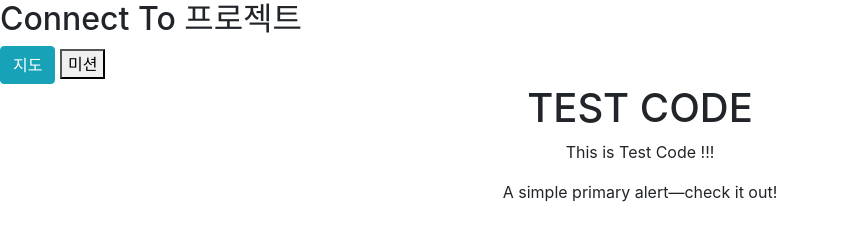
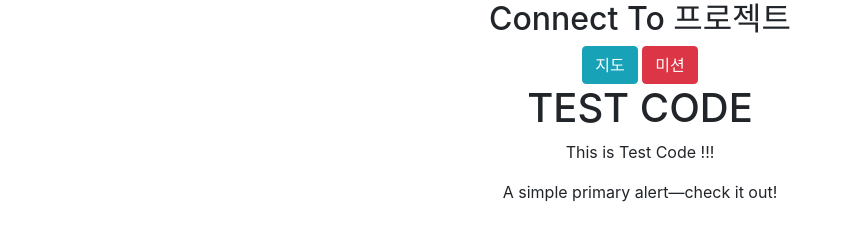
Before and after one commit to rewhwan/jshalomdaniel, a plain HTML site: page index.html in a window 1280 px wide. Shown: the whole page, without its empty margins (0-853 px from the left). Drawn offline with nearby package versions, Linux system fonts and the light colour scheme.

Commit message:
-이미지 파일 추가 & CSS파일 적용 & 랜딩페이지 수정

```diff
--- /dev/null
+++ b/app/stylesheet/connect_to.css
@@ -0,0 +1,6 @@
+.body-background {
+    -webkit-background-size: 100% 100%;
+    -moz-background-size: 100% 100%;
+    -o-background-size: 100% 100%;
+    background-size: cover;
+}
--- a/index.html
+++ b/index.html
@@ -4,25 +4,34 @@
 <head>
     <meta charset="UTF-8">
     <title>2020 다니엘청년부 Connect To</title>
+
     <!--부트스트랩 CSS-->
     <link rel="stylesheet" href="https://stackpath.bootstrapcdn.com/bootstrap/4.4.1/css/bootstrap.min.css" integrity="sha384-Vkoo8x4CGsO3+Hhxv8T/Q5PaXtkKtu6ug5TOeNV6gBiFeWPGFN9MuhOf23Q9Ifjh" crossorigin="anonymous">
+
     <!--부트스트랩 JS-->
     <script src="https://code.jquery.com/jquery-3.4.1.slim.min.js" integrity="sha384-J6qa4849blE2+poT4WnyKhv5vZF5SrPo0iEjwBvKU7imGFAV0wwj1yYfoRSJoZ+n" crossorigin="anonymous"></script>
     <script src="https://cdn.jsdelivr.net/npm/popper.js@1.16.0/dist/umd/popper.min.js" integrity="sha384-Q6E9RHvbIyZFJoft+2mJbHaEWldlvI9IOYy5n3zV9zzTtmI3UksdQRVvoxMfooAo" crossorigin="anonymous"></script>
     <script src="https://stackpath.bootstrapcdn.com/bootstrap/4.4.1/js/bootstrap.min.js" integrity="sha384-wfSDF2E50Y2D1uUdj0O3uMBJnjuUD4Ih7YwaYd1iqfktj0Uod8GCExl3Og8ifwB6" crossorigin="anonymous"></script>
+
+    <!-- CSS 파일 호출 -->
+    <link rel="stylesheet" type="text/css" href="app/stylesheet/connect_to.css">
+
 </head>
 
 <body>
-    <h2>Connect To 프로젝트</h2>
-    <button class="btn btn-info" name="지도">지도</button>
-    <button name="지도" onclick="location.href = ''">미션</button>
+    <div class="body-background">
+        <h2 class="text-center">Connect To 프로젝트</h2>
+        <div class="text-center">
+            <button class="btn btn-info" name="지도">지도</button>
+            <button class="btn btn-danger" name="지도" onclick="location.href = ''">미션</button>
+        </div>
 
-    <div class="text-center" role="alert">
-        <h1>TEST CODE</h1>
-        <p>This is Test Code !!!</p>
-        A simple primary alert—check it out!
+        <div class="text-center" role="alert">
+            <h1>TEST CODE</h1>
+            <p>This is Test Code !!!</p>
+            A simple primary alert—check it out!
+        </div>
     </div>
-
 </body>
 
 </html>
```
Also changed, not shown: app/image/3.jpg (added), 3 other files.
